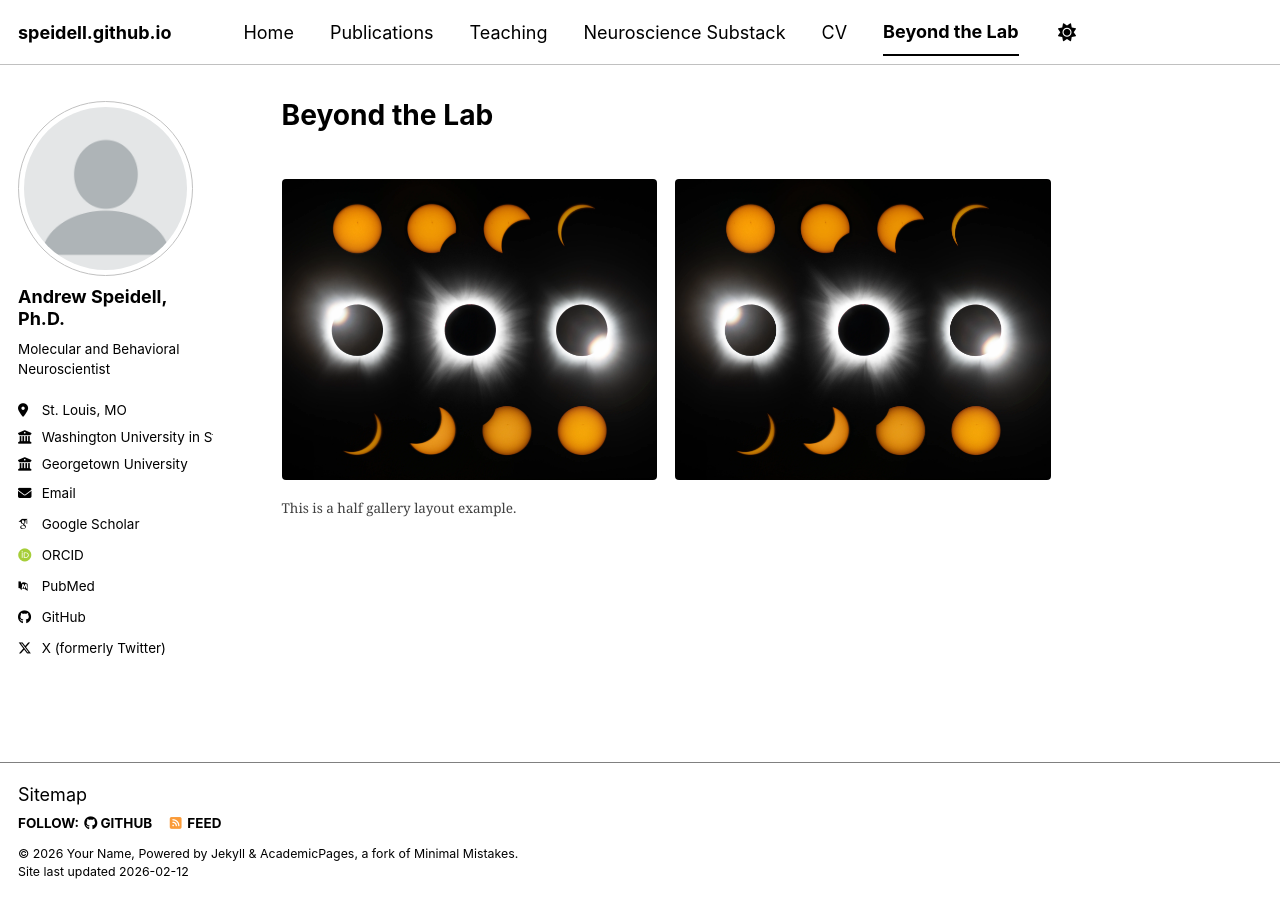
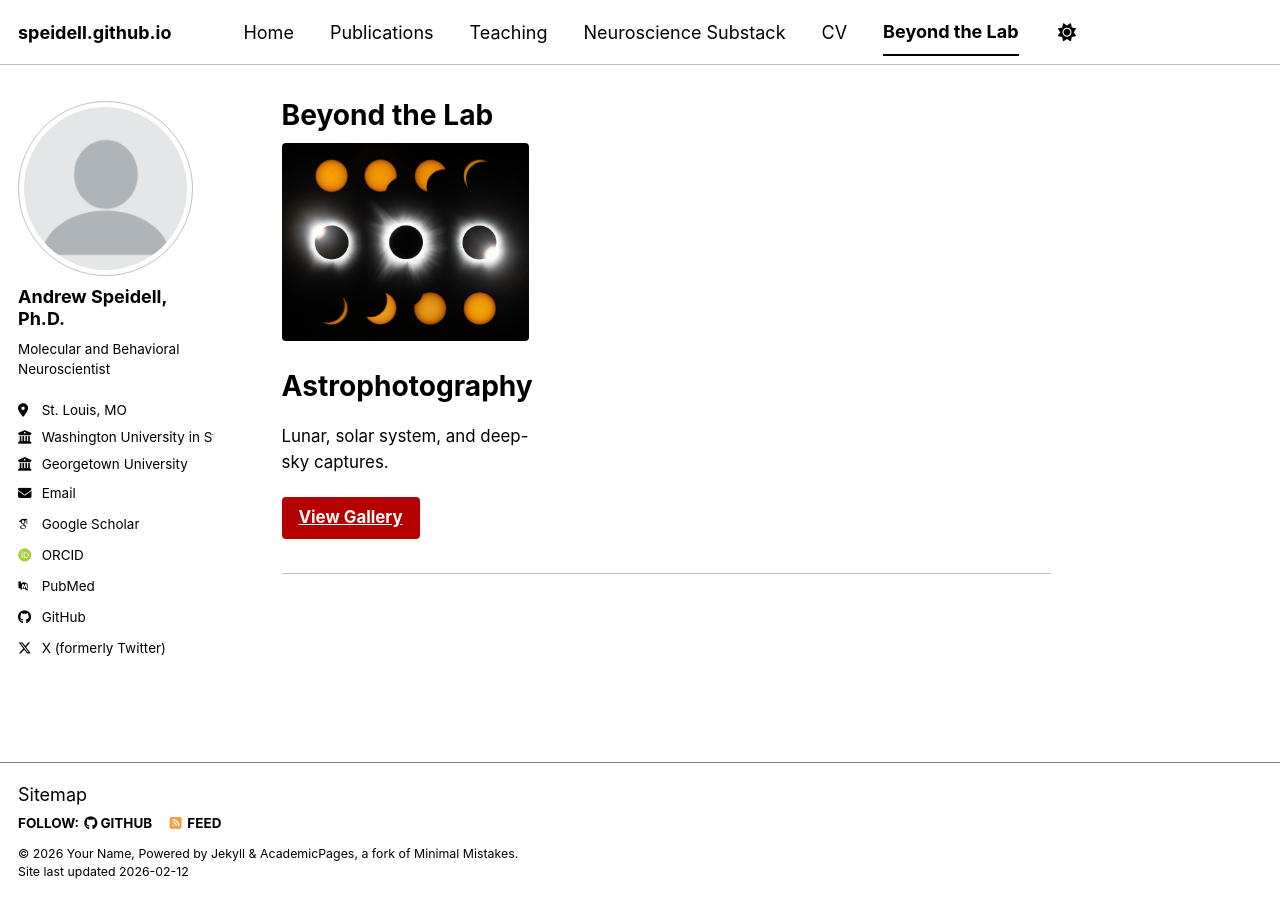
Before and after one commit to Speidell/speidell.github.io, a Jekyll site: the page built from _pages/Beyond-the-Lab.md, in a window 1280 px wide. Built offline with Jekyll 4.4.1, drawn with Linux system fonts in a browser that asks for light colours; some web fonts are replaced; a script bundle is joined from its source files by our own code; library files that are not in the unit come from our copies.

Commit message:
Update Beyond-the-Lab.md

```diff
--- a/_pages/Beyond-the-Lab.md
+++ b/_pages/Beyond-the-Lab.md
@@ -6,15 +6,14 @@ redirect_from:
   - "/OtherItems/"
   - "/BeyondtheLab/"
   - "/nmp.html"
-gallery:
-  - url: "/astrophotography/"
-    image_path: "https://andrewspeidell.com/images/astrophotography/EclipseCompositeWebP.webp"
-    alt: "Total Solar Eclipse Composite"
+feature_row:
+  - image_path: "https://andrewspeidell.com/images/astrophotography/EclipseCompositeWebP.webp"
+    alt: "Astrophotography"
     title: "Astrophotography"
-  - url: "/web3-projects/"
-    image_path: "https://andrewspeidell.com/images/astrophotography/EclipseCompositeWebP.webp"
-    alt: "Web3 and Staking"
-    title: "Web3 & Blockchain"
+    excerpt: "Lunar, solar system, and deep-sky captures."
+    url: "/astrophotography/"
+    btn_label: "View Gallery"
+    btn_class: "primary"
 ---
 
-{% include gallery id="gallery" layout="thirds" caption="This is a half gallery layout example." %}
+{% include feature_row %}
```
